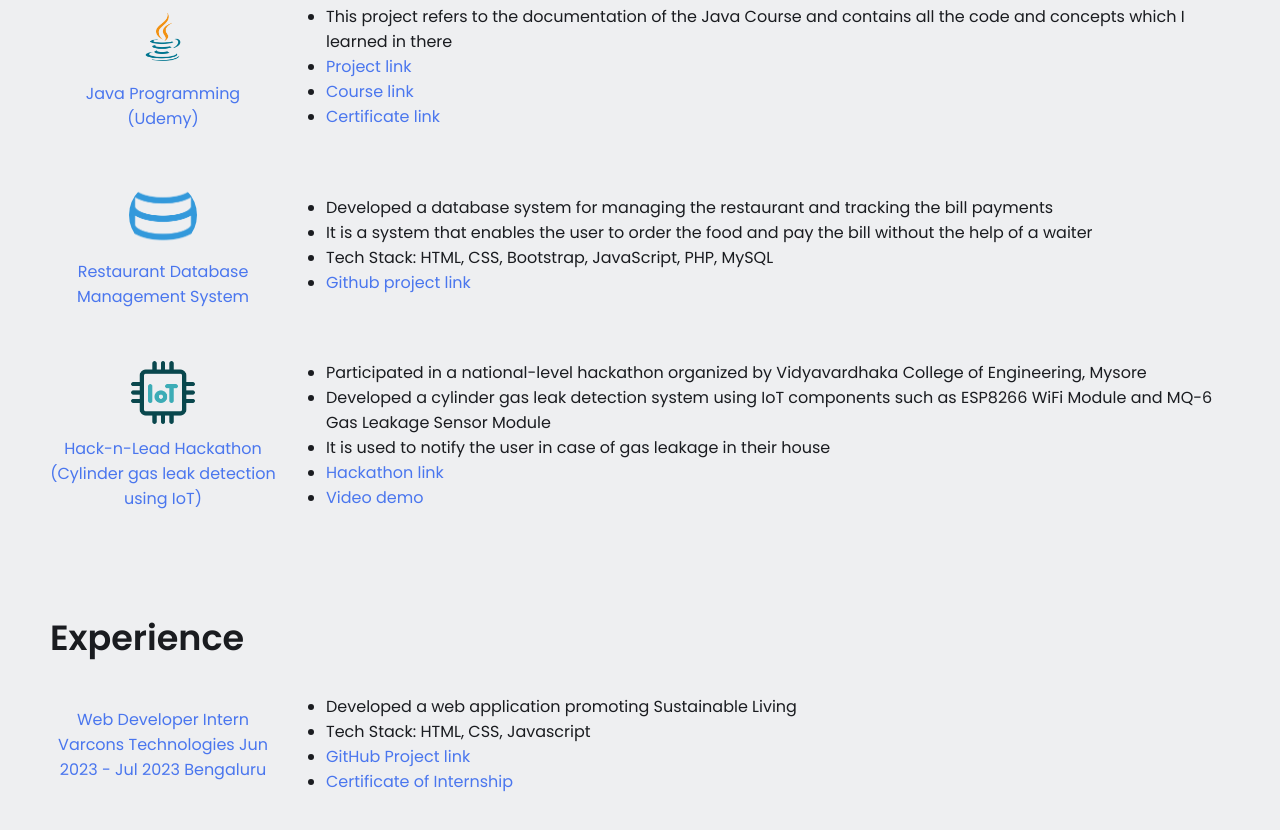
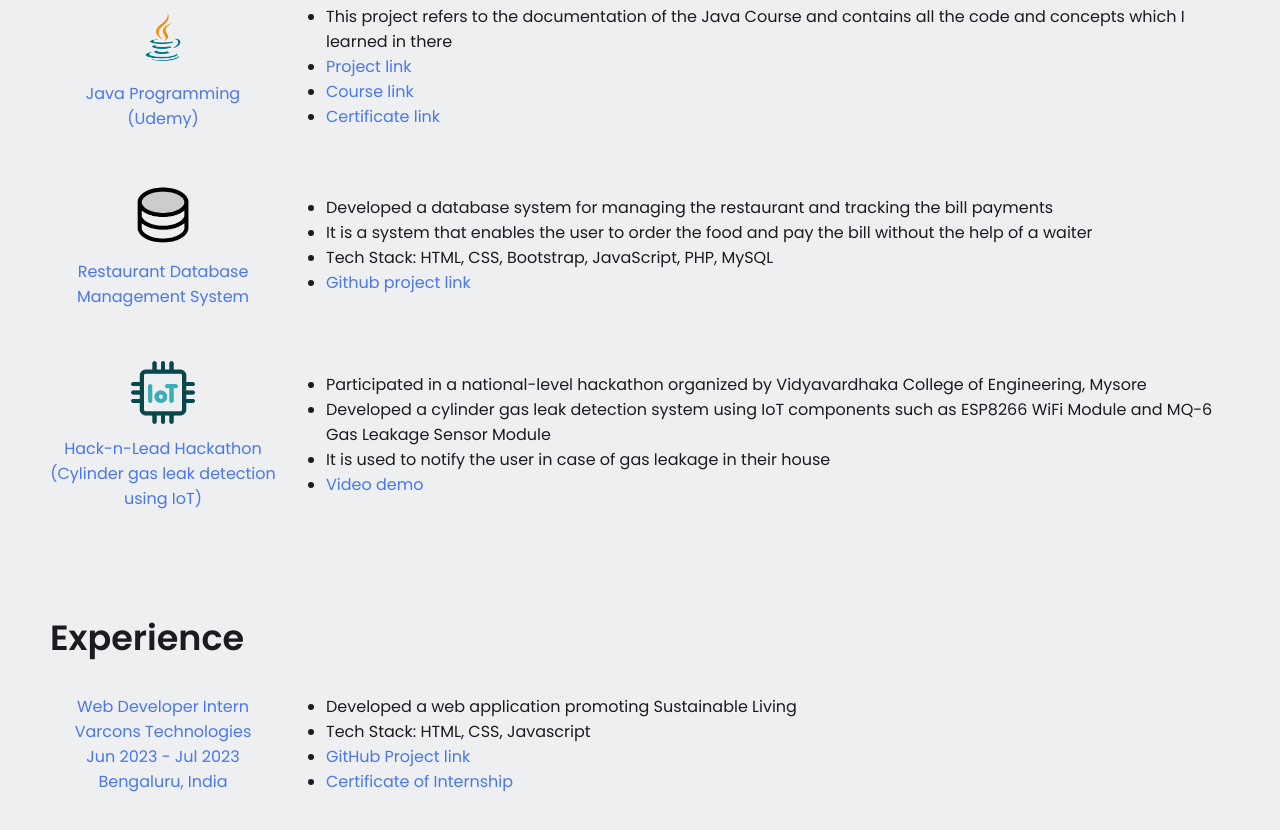
Before and after one commit to dhanushgr/dhanushgr.github.io, a plain HTML site: page index.html in a window 1280 px wide. Shown: the part 1177-2007 px from the top of the page. Drawn offline with Linux system fonts and the light colour scheme.

Commit message:
updated project changed logo of Restaurent DB project in Projects section justified experience section removed hackathon link in project section

```diff
--- a/index.html
+++ b/index.html
@@ -190,7 +190,7 @@
 
       <div class="group">
         <div class="person-details">
-          <img src="images/Sql-logo.png" alt="SQL-logo">
+          <img src="images/sql.png" alt="SQL-logo">
           <a href="https://github.com/dhanushgr/Restaurant" target="_blank" rel="noopener noreferrer">
             <span>Restaurant Database Management System</span>
           </a>
@@ -222,7 +222,7 @@
             <li> Participated in a national-level hackathon organized by Vidyavardhaka College of Engineering, Mysore</li>
             <li> Developed a cylinder gas leak detection system using IoT components such as ESP8266 WiFi Module and MQ-6 Gas Leakage Sensor Module</li>
             <li> It is used to notify the user in case of gas leakage in their house</li>
-            <li>  <a href="https://vvce.ac.in/hack-n-lead/"> Hackathon link </a></li>
+            <!-- <li>  <a href="https://vvce.ac.in/hack-n-lead/"> Hackathon link </a></li> -->
             <li>  <a href="https://youtu.be/lRaDVlwkNwg"> Video demo </a></li>
           </ul>
         </div>
@@ -240,9 +240,12 @@
         <a href="https://github.com/dhanushgr/WebDevelopment" target="_blank" rel="noopener noreferrer">
           <span>
             Web Developer Intern
+            <br>
             Varcons Technologies
+            <br>
             Jun 2023 - Jul 2023
-            Bengaluru
+            <br>
+            Bengaluru, India
           </span>
         </a>
       </div>
```
Also changed, not shown: images/sql.png (added).
